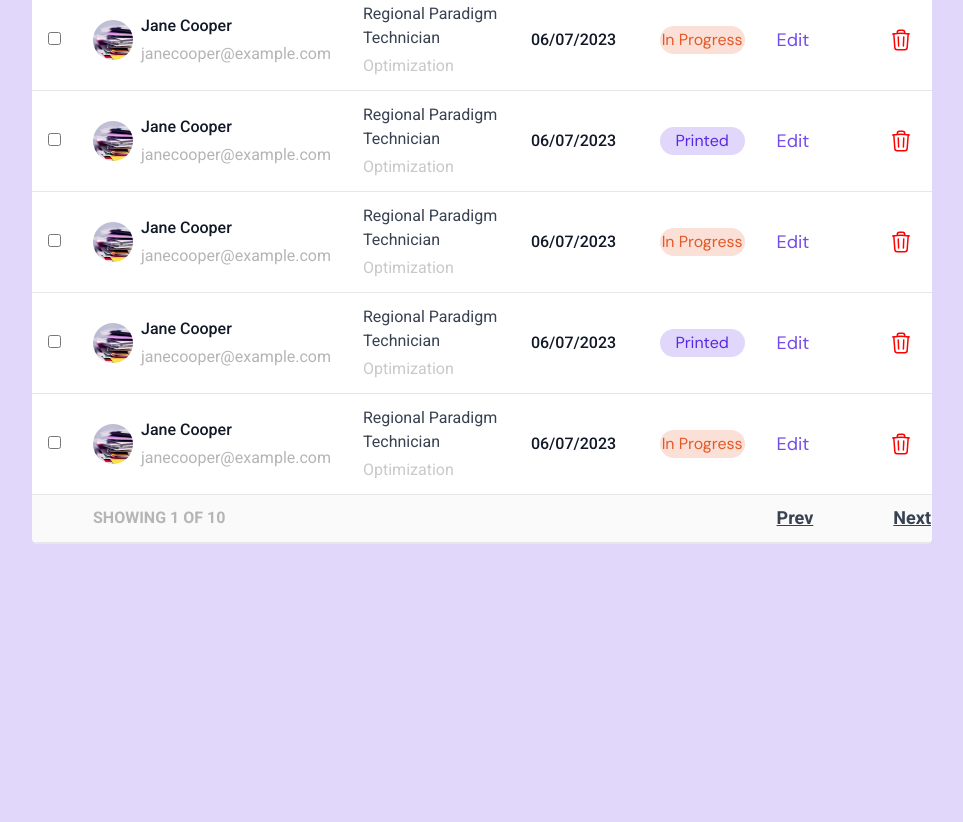
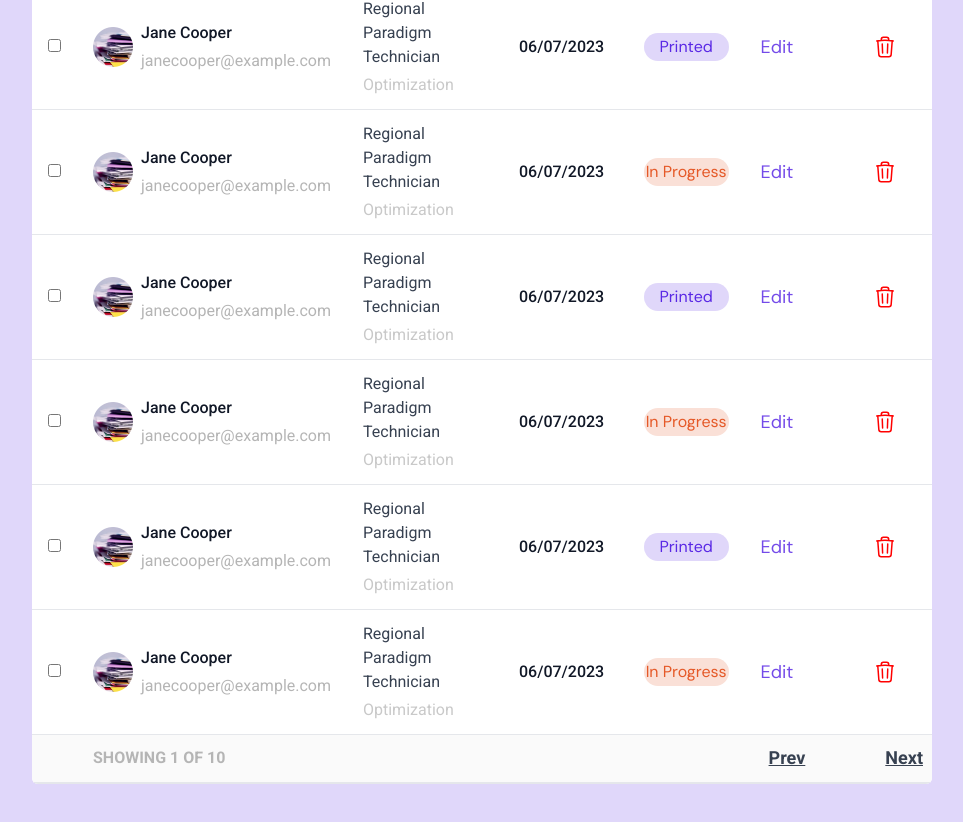
Before and after one commit to Rouclec/uptsolutions-clone, a Next.js app: page / in a window 1280 px wide. Shown: the part 1175-1997 px from the top of the page, without its empty margins (308-1271 px from the left). Before the commit the page ends 1799 px from the top, so only its background shows below. Built offline with nearby package versions, Linux system fonts and the light colour scheme.

Commit message:
table responsive

```diff
--- a/src/pages/index.tsx
+++ b/src/pages/index.tsx
@@ -205,7 +205,7 @@ export default function Home() {
                     <th className=" px-4 text-left" />
                     <th className=" px-4 text-left" />
                     <th className=" border-[var(--gray-100)] pl-4 text-left">
-                      <div className="flex gap-20 items-center py-2">
+                      <div className="flex gap-20 items-center p-2">
                         <button className="btn-tetiary">Prev</button>
                         <button className="btn-tetiary">Next</button>
                       </div>
```
